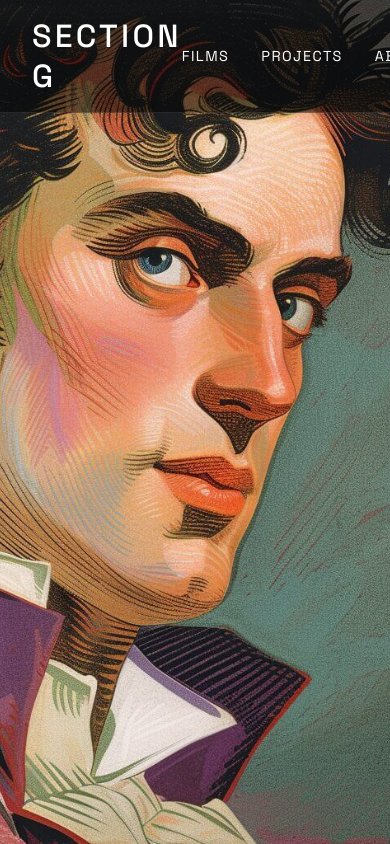
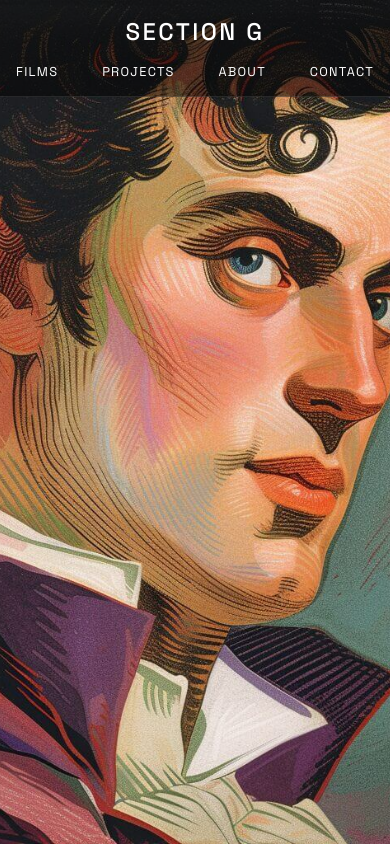
Before and after one commit to xbwilsonx/section-g, a plain HTML site: page index.html in a window 390 px wide. Drawn offline with Linux system fonts and the light colour scheme.

Commit message:
Added some mobile optimizations

```diff
--- a/index.html
+++ b/index.html
@@ -1,7 +1,6 @@
 <!DOCTYPE html>
 <html lang="en">
 <head>
-    <link rel="icon" href="favicon.PNG" type="image/x-icon">
     <meta charset="UTF-8">
     <meta name="viewport" content="width=device-width, initial-scale=1.0">
     <title>Section G</title>
@@ -74,6 +73,45 @@
             width: 100%;
             padding: 0 2rem;
         }
+
+        /* Mobile styles */
+        @media (max-width: 768px) {
+            .header {
+                padding: 1rem;
+                flex-direction: column;
+                gap: 1rem;
+            }
+
+            .logo {
+                font-size: 1.5rem;
+            }
+
+            .nav-links {
+                gap: 1rem;
+                width: 100%;
+                justify-content: space-between;
+            }
+
+            .nav-links a {
+                font-size: 0.8rem;
+            }
+
+            /* Adjust background image for mobile */
+            .container {
+                background-position: 30% center;
+            }
+        }
+
+        /* Small mobile styles */
+        @media (max-width: 380px) {
+            .logo {
+                font-size: 1.2rem;
+            }
+
+            .nav-links a {
+                font-size: 0.7rem;
+            }
+        }
     </style>
 </head>
 <body>
@@ -89,7 +127,7 @@
         </header>
 
         <div class="content">
-           <!-- Additional content here -->
+            <!-- Content will go here -->
         </div>
     </div>
 </body>
```
Also changed, not shown: 1 other file. Lines whose indentation alone changed are shown as unchanged.
